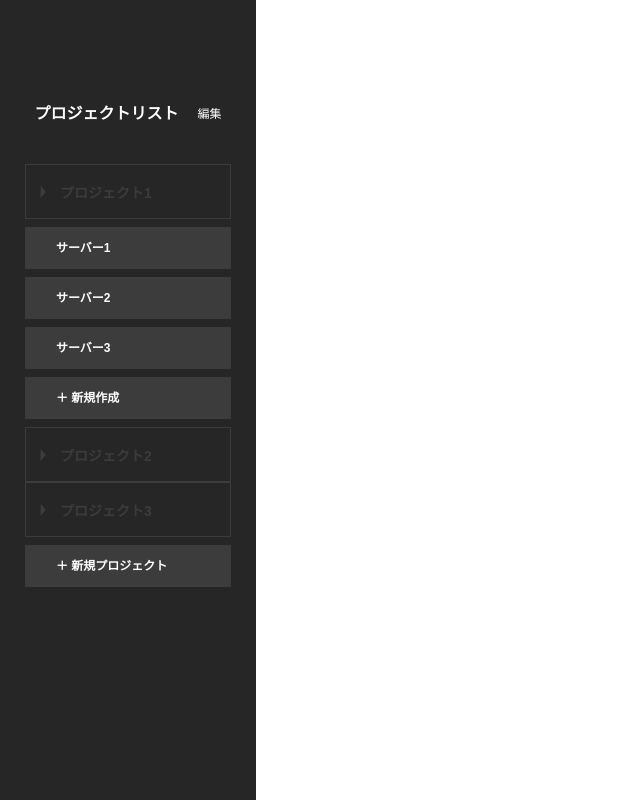
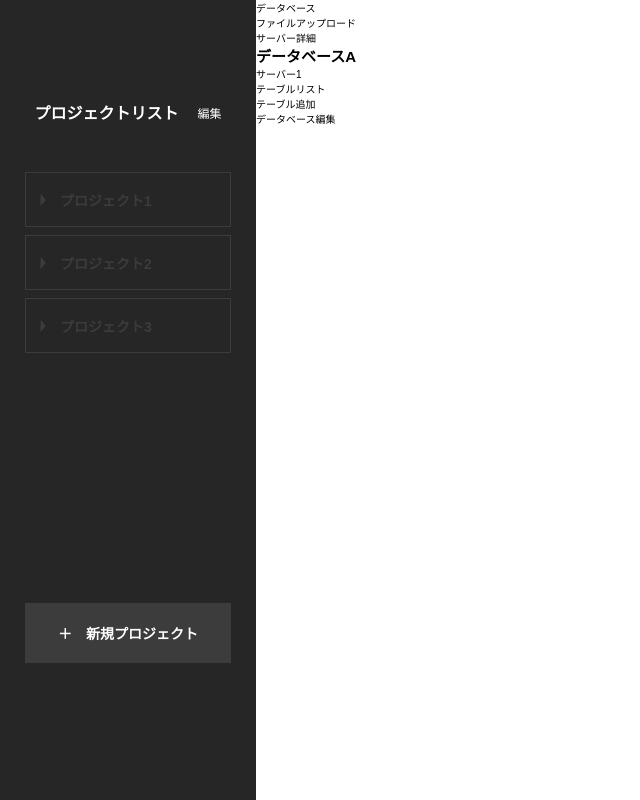
Before and after one commit to ChillShock-feat/easable-app, a PHP site: page / in a window 1280 px wide. Shown: the whole page, without its empty margins (0-640 px from the left). Run offline with PHP 8.4, Linux system fonts and the light colour scheme.

Commit message:
nav完成、content部分のdomを書いた

```diff
--- a/css/index.css
+++ b/css/index.css
@@ -381,17 +381,13 @@ body {
   font-family: sans-serif;
 }
 
-.wrapper {
-  width: 100vw;
-  height: 100vh;
-}
-
 .nav {
   width: 20vw;
   height: 100vh;
   background-color: #262626;
   padding: 10rem 2.5rem 0;
   color: #fff;
+  overflow-y: scroll;
 }
 
 .nav__title {
@@ -421,6 +417,7 @@ body {
   height: 55px;
   border: solid 1px #ffffff1A;
   cursor: pointer;
+  margin: 8px 0;
   padding: 15px 10px;
   display: flex;
   align-items: center;
@@ -437,8 +434,26 @@ body {
   transform: rotate(-90deg);
 }
 
+.nav__project__openlist {
+  border: solid 1px #fff;
+}
+
+.nav__project__openlist p {
+  color: #fff;
+}
+
+.nav__project__toggleimg {
+  transition: .3s;
+  transform: rotate(0deg);
+}
+
+.nav__project__toggleimg path {
+  fill: #fff;
+}
+
 .nav__project__serverlist {
   width: 100%;
+  display: none;
 }
 
 .nav__project__serverlist__server, .nav__project__serverlist__newserver {
@@ -446,6 +461,16 @@ body {
   background-color: #ffffff1A;
   margin: 8px 0;
   cursor: pointer;
+  display: flex;
+  align-items: center;
+}
+
+.nav__project__serverlist__server span, .nav__project__serverlist__newserver span {
+  width: 6px;
+  height: 6px;
+  background-color: #8BFF6F;
+  border-radius: 100%;
+  margin-left: 15px;
 }
 
 .nav__project__serverlist__server p, .nav__project__serverlist__newserver p {
@@ -456,10 +481,20 @@ body {
   font-weight: 600;
 }
 
+.nav__project__serverlist__newserver p {
+  padding-left: 10px;
+}
+
+.nav__project__openserver {
+  display: block;
+}
+
 .nav__newproject {
-  line-height: 42px;
+  height: 60px;
   background-color: #ffffff1A;
-  margin: 8px 0;
+  margin: 250px 0 30px;
+  display: flex;
+  align-items: center;
   cursor: pointer;
 }
 
@@ -467,6 +502,18 @@ body {
   width: 70%;
   margin: 0 auto;
   color: #fff;
-  font-size: 1.2rem;
+  font-size: 1.4rem;
   font-weight: 600;
+  text-align: center;
 }
+
+.wrapper {
+  width: 100vw;
+  height: 100vh;
+  display: flex;
+}
+
+.database {
+  width: 80vw;
+  height: 100vh;
+}
--- a/index.html
+++ b/index.html
@@ -15,13 +15,13 @@
                 <a href="#">編集</a>
             </div>
             <section class="nav__project">
-                <div class="nav__project__box">
-                    <svg class="nav__project__box__img" width="14" height="6" viewBox="0 0 14 6" fill="none" xmlns="http://www.w3.org/2000/svg">
+                <div class="nav__project__box nav-toggle">
+                    <svg class="nav__project__box__img rotate-triangle" width="14" height="6" viewBox="0 0 14 6" fill="none" xmlns="http://www.w3.org/2000/svg">
                         <path d="M7.00219 5.82497L1.07318 0.425033L13.1937 0.728192L7.00219 5.82497Z" fill="#ffffff1A"/>
                     </svg>
                     <p>プロジェクト1</p>
                 </div>
-                <div class="nav__project__serverlist">
+                <div class="nav__project__serverlist show-list">
                     <div class="nav__project__serverlist__server">
                         <span></span>
                         <p>サーバー1</p>
@@ -35,30 +35,92 @@
                         <p>サーバー3</p>
                     </div>
                     <div class="nav__project__serverlist__newserver">
-                        <p>＋ 新規作成</p>
+                        <p>＋&nbsp;新規作成</p>
                     </div>
                 </div>
             </section>
             <section class="nav__project">
-                <div class="nav__project__box">
-                    <svg class="nav__project__box__img" width="14" height="6" viewBox="0 0 14 6" fill="none" xmlns="http://www.w3.org/2000/svg">
+                <div class="nav__project__box nav-toggle">
+                    <svg class="nav__project__box__img rotate-triangle" width="14" height="6" viewBox="0 0 14 6" fill="none" xmlns="http://www.w3.org/2000/svg">
                         <path d="M7.00219 5.82497L1.07318 0.425033L13.1937 0.728192L7.00219 5.82497Z" fill="#ffffff1A"/>
                     </svg>
                     <p>プロジェクト2</p>
                 </div>
+                <div class="nav__project__serverlist show-list">
+                    <div class="nav__project__serverlist__server">
+                        <span></span>
+                        <p>サーバー1</p>
+                    </div>
+                    <div class="nav__project__serverlist__server">
+                        <span></span>
+                        <p>サーバー2</p>
+                    </div>
+                    <div class="nav__project__serverlist__server">
+                        <span></span>
+                        <p>サーバー3</p>
+                    </div>
+                    <div class="nav__project__serverlist__newserver">
+                        <p>＋&nbsp;新規作成</p>
+                    </div>
+                </div>
             </section>
             <section class="nav__project">
-                <div class="nav__project__box">
-                    <svg class="nav__project__box__img" width="14" height="6" viewBox="0 0 14 6" fill="none" xmlns="http://www.w3.org/2000/svg">
+                <div class="nav__project__box nav-toggle">
+                    <svg class="nav__project__box__img rotate-triangle" width="14" height="6" viewBox="0 0 14 6" fill="none" xmlns="http://www.w3.org/2000/svg">
                         <path d="M7.00219 5.82497L1.07318 0.425033L13.1937 0.728192L7.00219 5.82497Z" fill="#ffffff1A"/>
                     </svg>
                     <p>プロジェクト3</p>
                 </div>
+                <div class="nav__project__serverlist show-list">
+                    <div class="nav__project__serverlist__server">
+                        <span></span>
+                        <p>サーバー1</p>
+                    </div>
+                    <div class="nav__project__serverlist__server">
+                        <span></span>
+                        <p>サーバー2</p>
+                    </div>
+                    <div class="nav__project__serverlist__server">
+                        <span></span>
+                        <p>サーバー3</p>
+                    </div>
+                    <div class="nav__project__serverlist__newserver">
+                        <p>＋&nbsp;新規作成</p>
+                    </div>
+                </div>
             </section>
             <section class="nav__newproject">
-                <p>＋ 新規プロジェクト</p>
+                <p>＋&emsp;新規プロジェクト</p>
             </section>
         </div>
+        <div class="database">
+            <section class="database__nav">
+                <div class="database__nav__link">データベース</div>
+                <div class="database__nav__link">ファイルアップロード</div>
+                <div class="database__nav__link">サーバー詳細</div>
+            </section>
+            <div class="database__border-x"></div>
+            <section class="database__content">
+                <h1>データベースA</h1>
+                <p>サーバー1</p>
+                <div class="database__content__table">
+                    <div class="database__content__table__btn">
+                        <div class="database__content__table__btn__logo"></div>
+                        <p>テーブルリスト</p>
+                    </div>
+                    <div class="database__content__table__btn">
+                        <div class="database__content__table__btn__logo"></div>
+                        <p>テーブル追加</p>
+                    </div>
+                    <div class="database__content__table__btn">
+                        <div class="database__content__table__btn__logo"></div>
+                        <p>データベース編集</p>
+                    </div>
+                </div>
+            </section>
+            <div class="database__border-y"></div>
+        </div>
     </div>
+<script src="js/index.js"></script>
 </body>
 </html>
--- /dev/null
+++ b/js/index.js
@@ -0,0 +1,24 @@
+'use strict';
+{
+    window.onload = () =>{
+        let toggleBtn = document.getElementsByClassName('nav-toggle');
+        let showList = document.getElementsByClassName('show-list');
+        let rotateTriangle = document.getElementsByClassName('rotate-triangle');
+        let flg = false;
+
+        for (let i = 0; i < toggleBtn.length; i++) {
+            toggleBtn[i].onclick = () =>{
+                if(flg = !flg){
+                    toggleBtn[i].classList.add('nav__project__openlist');
+                    rotateTriangle[i].classList.add('nav__project__toggleimg');
+                    showList[i].classList.add('nav__project__openserver');
+                }else{
+                    toggleBtn[i].classList.remove('nav__project__openlist');
+                    rotateTriangle[i].classList.remove('nav__project__toggleimg');
+                    rotateTriangle[i].style.transition = ".3s";
+                    showList[i].classList.remove('nav__project__openserver');
+                }
+            }
+        }
+    }
+}
--- a/src/sass/_nav.scss
+++ b/src/sass/_nav.scss
@@ -1,15 +1,11 @@
 @import '_var';
-
-.wrapper{
-    width: 100vw;
-    height: 100vh;
-}
 .nav{
     width: 20vw;
     height: 100vh;
     background-color: $navBgColor;
     padding: 10rem 2.5rem 0;
     color: #fff;
+    overflow-y: scroll;
     &__title{
         padding-bottom: 4rem;
         display: flex;
@@ -32,6 +28,7 @@
             height: 55px;
             border: solid 1px $navButton;
             cursor: pointer;
+            margin: 8px 0;
             padding: 15px 10px;
             display: flex;
             align-items: center;
@@ -45,13 +42,36 @@
                 transform: rotate(-90deg);
             }
         }
+        &__openlist{
+            border: solid 1px #fff;
+            p{
+                color: #fff;
+            }
+        }
+        &__toggleimg{
+            transition: .3s;
+            transform: rotate(0deg);
+            path{
+                fill: #fff
+            }
+        }
         &__serverlist{
             width: 100%;
+            display: none;
             &__server, &__newserver{
                 line-height: 42px;
                 background-color: $navButton;
                 margin: 8px 0;
                 cursor: pointer;
+                display: flex;
+                align-items: center;
+                span{
+                    width: 6px;
+                    height: 6px;
+                    background-color: #8BFF6F;
+                    border-radius: 100%;
+                    margin-left: 15px;
+                }
                 p{
                     width: 70%;
                     margin: 0 auto;
@@ -60,19 +80,30 @@
                     font-weight: $navFontWeight;
                 }
             }
+            &__newserver{
+                p{
+                    padding-left: 10px;
+                }
+            }
+        }
+        &__openserver{
+            display: block;
         }
     }
     &__newproject{
-        line-height: 42px;
+        height: 60px;
         background-color: $navButton;
-        margin: 8px 0;
+        margin: 250px 0 30px;
+        display: flex;
+        align-items: center;
         cursor: pointer;
         p{
             width: 70%;
             margin: 0 auto;
             color: #fff;
-            font-size: 1.2rem;
+            font-size: 1.4rem;
             font-weight: $navFontWeight;
+            text-align: center;
         }
     }
 }
--- a/src/sass/index.scss
+++ b/src/sass/index.scss
@@ -1 +1,10 @@
 @import '_ress', '_var', '_common', '_nav';
+.wrapper{
+    width: 100vw;
+    height: 100vh;
+    display: flex;
+}
+.database{
+    width: 80vw;
+    height: 100vh;
+}
```
Also changed, not shown: img/triangle.svg (added).
